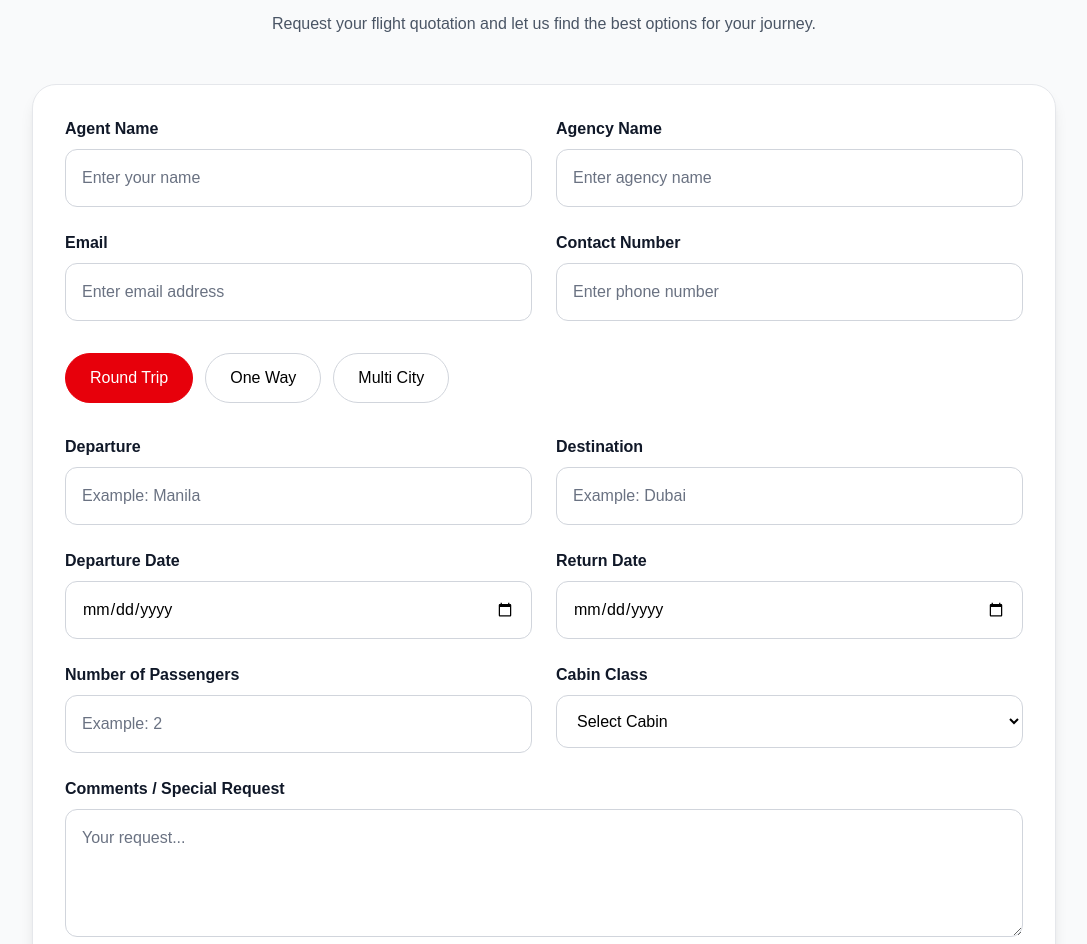
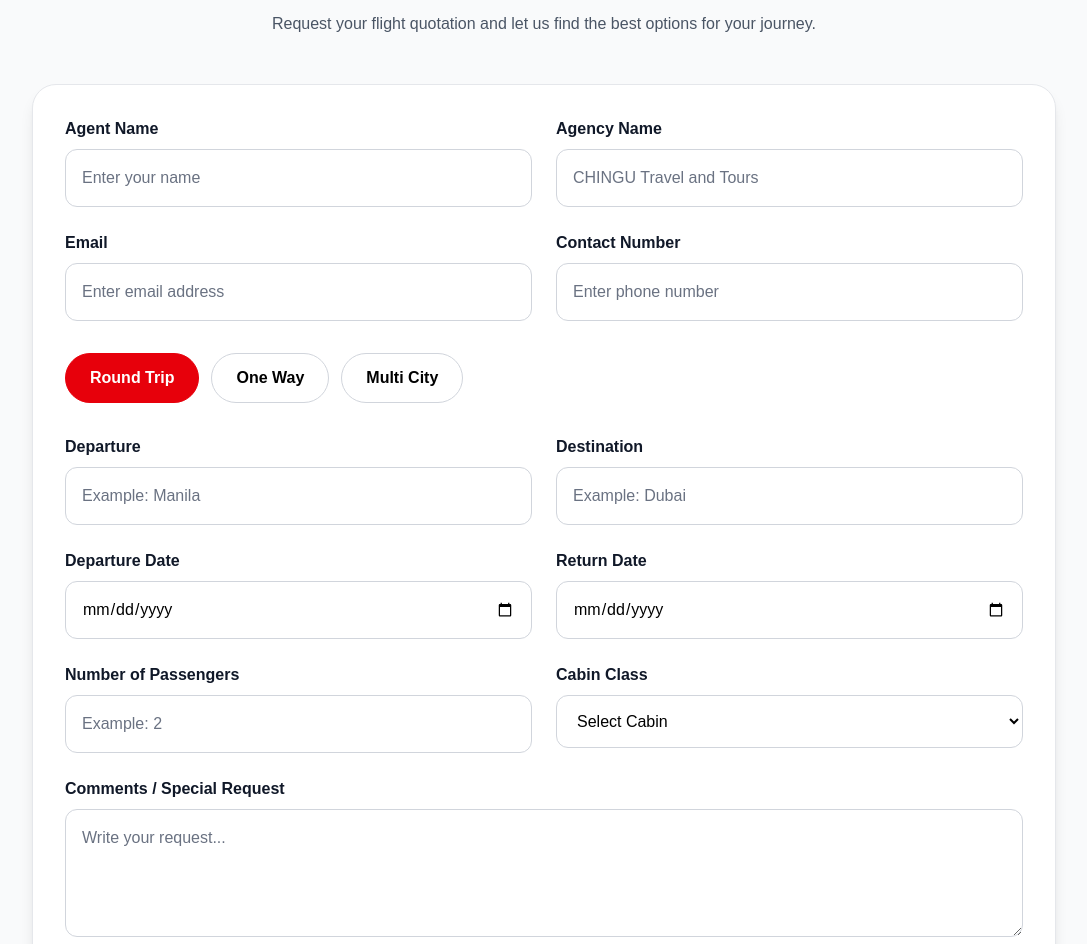
Before and after one commit to chingutravelandtours/chingu-website, a Next.js app: page /flight in a window 1280 px wide. Shown: the part 148-1092 px from the top of the page, without its empty margins (96-1183 px from the left). Built offline with nearby package versions, Linux system fonts and the light colour scheme.

Commit message:
Update page.tsx

```diff
--- a/app/flight/page.tsx
+++ b/app/flight/page.tsx
@@ -6,35 +6,67 @@ export default function FlightPage() {
 
   const [tripType, setTripType] = useState("Round Trip");
 
+
   const inputStyle =
-    "w-full p-4 rounded-xl border border-gray-300 text-black placeholder:text-gray-500 focus:outline-none focus:border-red-600";
+    "w-full p-4 rounded-xl border border-gray-300 text-black placeholder:text-gray-500 bg-white focus:outline-none focus:border-red-600";
+
 
   const labelStyle =
     "block mb-2 font-semibold text-gray-900";
 
 
   return (
+
     <main className="min-h-screen bg-gray-50 py-16 px-5">
+
 
       <div className="max-w-5xl mx-auto">
 
 
+
+        {/* HEADER */}
+
         <div className="text-center mb-12">
 
-          <p className="text-red-600 uppercase tracking-widest font-semibold text-sm">
+
+          <p className="
+            text-red-600
+            uppercase
+            tracking-widest
+            font-semibold
+            text-sm
+          ">
             CHINGU Travel and Tours
           </p>
 
-          <h1 className="mt-3 text-5xl font-bold text-gray-900">
+
+
+          <h1 className="
+            mt-3
+            text-5xl
+            font-bold
+            text-gray-900
+          ">
             Flight Booking Inquiry
           </h1>
 
-          <p className="mt-4 text-gray-600">
+
+
+          <p className="
+            mt-4
+            text-gray-600
+          ">
             Request your flight quotation and let us find the best options for your journey.
           </p>
 
+
         </div>
 
+
+
+
+
+        {/* FORM CARD */}
 
 
         <div className="
@@ -48,36 +80,54 @@ export default function FlightPage() {
 
 
 
-          <div className="grid md:grid-cols-2 gap-6">
+
+          {/* NAME DETAILS */}
+
+
+          <div className="
+            grid
+            md:grid-cols-2
+            gap-6
+          ">
 
 
             <div>
+
               <label className={labelStyle}>
                 Agent Name
               </label>
 
               <input
+                type="text"
                 placeholder="Enter your name"
                 className={inputStyle}
               />
+
             </div>
 
 
 
+
             <div>
+
               <label className={labelStyle}>
                 Agency Name
               </label>
 
               <input
-                placeholder="Enter agency name"
+                type="text"
+                placeholder="CHINGU Travel and Tours"
                 className={inputStyle}
               />
+
             </div>
 
 
 
+
+
             <div>
+
               <label className={labelStyle}>
                 Email
               </label>
@@ -87,84 +137,22 @@ export default function FlightPage() {
                 placeholder="Enter email address"
                 className={inputStyle}
               />
+
             </div>
 
 
 
+
+
             <div>
+
               <label className={labelStyle}>
                 Contact Number
               </label>
 
               <input
+                type="text"
                 placeholder="Enter phone number"
-                className={inputStyle}
-              />
-            </div>
-
-
-          </div>
-
-
-
-
-
-          <div className="flex gap-3 mt-8">
-
-            {
-              [
-                "Round Trip",
-                "One Way",
-                "Multi City"
-              ].map(type=>(
-
-                <button
-                  key={type}
-                  onClick={()=>setTripType(type)}
-                  className={`
-                    px-6 py-3 rounded-full border font-medium
-                    ${
-                      tripType === type
-                      ? "bg-red-600 text-white border-red-600"
-                      : "bg-white text-black border-gray-300"
-                    }
-                  `}
-                >
-                  {type}
-                </button>
-
-              ))
-            }
-
-          </div>
-
-
-
-
-          <div className="grid md:grid-cols-2 gap-6 mt-8">
-
-
-            <div>
-              <label className={labelStyle}>
-                Departure
-              </label>
-
-              <input
-                placeholder="Example: Manila"
-                className={inputStyle}
-              />
-
-            </div>
-
-
-            <div>
-
-              <label className={labelStyle}>
-                Destination
-              </label>
-
-              <input
-                placeholder="Example: Dubai"
                 className={inputStyle}
               />
 
@@ -177,33 +165,129 @@ export default function FlightPage() {
 
 
 
-          <div className="grid md:grid-cols-2 gap-6 mt-6">
+
+
+          {/* TRIP TYPE */}
+
+
+          <div className="
+            flex
+            gap-3
+            mt-8
+          ">
+
+
+            {
+              [
+                "Round Trip",
+                "One Way",
+                "Multi City"
+
+              ].map((type)=>(
+
+
+                <button
+
+                  key={type}
+
+                  onClick={()=>setTripType(type)}
+
+                  className={`
+                    px-6
+                    py-3
+                    rounded-full
+                    border
+                    font-semibold
+                    transition
+
+                    ${
+                      tripType === type
+
+                      ?
+                      "bg-red-600 text-white border-red-600"
+
+                      :
+
+                      "bg-white text-black border-gray-300"
+                    }
+                  `}
+
+                >
+
+                  {type}
+
+                </button>
+
+
+              ))
+            }
+
+
+          </div>
+
+
+
+
+
+
+
+
+
+          {/* ROUTE */}
+
+
+
+          <div className="
+            grid
+            md:grid-cols-2
+            gap-6
+            mt-8
+          ">
+
 
 
             <div>
 
               <label className={labelStyle}>
-                Departure Date
+                Departure
               </label>
 
+
               <input
-                type="date"
+
+                type="text"
+
+                placeholder="Example: Manila"
+
                 className={inputStyle}
+
               />
+
 
             </div>
 
 
+
+
+
             <div>
 
+
               <label className={labelStyle}>
-                Return Date
+                Destination
               </label>
 
+
               <input
-                type="date"
+
+                type="text"
+
+                placeholder="Example: Dubai"
+
                 className={inputStyle}
+
               />
+
 
             </div>
 
@@ -214,40 +298,61 @@ export default function FlightPage() {
 
 
 
-          <div className="grid md:grid-cols-2 gap-6 mt-6">
+
+
+
+
+          {/* DATE */}
+
+
+
+          <div className="
+            grid
+            md:grid-cols-2
+            gap-6
+            mt-6
+          ">
 
 
             <div>
 
+
               <label className={labelStyle}>
-                Number of Passengers
+                Departure Date
               </label>
 
+
               <input
-                type="number"
-                placeholder="Example: 2"
+
+                type="date"
+
                 className={inputStyle}
+
               />
+
 
             </div>
 
 
 
+
+
             <div>
 
+
               <label className={labelStyle}>
-                Cabin Class
+                Return Date
               </label>
 
-              <select className={inputStyle}>
 
-                <option>Select Cabin</option>
-                <option>Economy</option>
-                <option>Premium Economy</option>
-                <option>Business Class</option>
-                <option>First Class</option>
+              <input
 
-              </select>
+                type="date"
+
+                className={inputStyle}
+
+              />
+
 
             </div>
 
@@ -258,34 +363,90 @@ export default function FlightPage() {
 
 
 
-          <div className="mt-6">
 
-            <label className={labelStyle}>
-              Comments / Special Request
-            </label>
 
-            <textarea
-              className={`${inputStyle} h-32`}
-              placeholder="Your request..."
-            />
 
-          </div>
+
+          {/* PASSENGERS */}
+
+
+
+          <div className="
+            grid
+            md:grid-cols-2
+            gap-6
+            mt-6
+          ">
+
+
+
+            <div>
+
+
+              <label className={labelStyle}>
+                Number of Passengers
+              </label>
+
+
+              <input
+
+                type="number"
+
+                placeholder="Example: 2"
+
+                className={inputStyle}
+
+              />
+
+
+            </div>
 
 
 
 
 
-          <div className="mt-6">
 
-            <label className={labelStyle}>
-              Preferred Airlines (Optional)
-            </label>
+            <div>
 
 
-            <input
-              placeholder="Example: Emirates, Qatar Airways"
-              className={inputStyle}
-            />
+              <label className={labelStyle}>
+                Cabin Class
+              </label>
+
+
+              <select className={inputStyle}>
+
+
+                <option>
+                  Select Cabin
+                </option>
+
+
+                <option>
+                  Economy
+                </option>
+
+
+                <option>
+                  Premium Economy
+                </option>
+
+
+                <option>
+                  Business Class
+                </option>
+
+
+                <option>
+                  First Class
+                </option>
+
+
+              </select>
+
+
+            </div>
+
 
           </div>
 
@@ -294,7 +455,92 @@ export default function FlightPage() {
 
 
 
+
+
+
+          {/* MESSAGE */}
+
+
+
+          <div className="mt-6">
+
+
+            <label className={labelStyle}>
+              Comments / Special Request
+            </label>
+
+
+
+            <textarea
+
+              placeholder="Write your request..."
+
+              className="
+                w-full
+                h-32
+                p-4
+                rounded-xl
+                border
+                border-gray-300
+                text-black
+                placeholder:text-gray-500
+                bg-white
+                focus:outline-none
+                focus:border-red-600
+              "
+
+            />
+
+
+          </div>
+
+
+
+
+
+
+
+
+
+          {/* AIRLINE */}
+
+
+
+          <div className="mt-6">
+
+
+            <label className={labelStyle}>
+              Preferred Airlines (Optional)
+            </label>
+
+
+
+            <input
+
+              type="text"
+
+              placeholder="Example: Emirates, Qatar Airways"
+
+              className={inputStyle}
+
+            />
+
+
+          </div>
+
+
+
+
+
+
+
+
+          {/* BUTTON */}
+
+
+
           <button
+
             className="
               mt-8
               w-full
@@ -306,6 +552,7 @@ export default function FlightPage() {
               font-bold
               transition
             "
+
           >
 
             Request Flight Quote →
@@ -314,12 +561,17 @@ export default function FlightPage() {
 
 
 
+
+
         </div>
+
 
 
       </div>
 
 
     </main>
+
   );
+
 }
```
